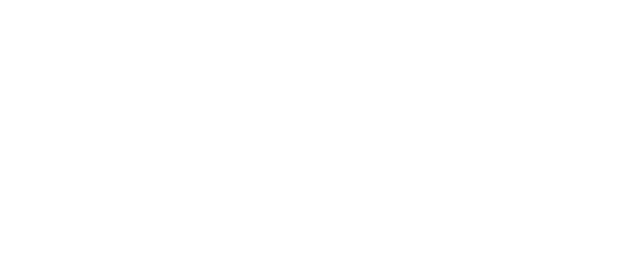
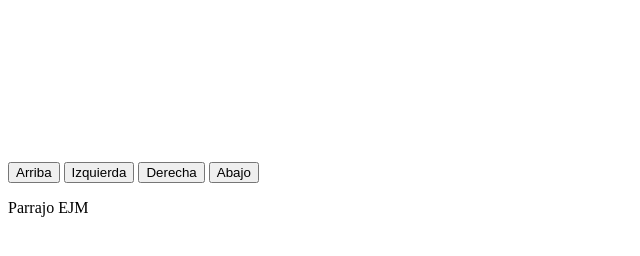
Before and after one commit to JuanDiSilva/juego-bombas-javaScript, a plain HTML site: page index.html in a window 1280 px wide. Shown: the whole page, without its empty margins (0-640 px from the left). Drawn offline with Linux system fonts and the light colour scheme.

Commit message:
1.archivoGame

```diff
--- a/index.html
+++ b/index.html
@@ -7,6 +7,20 @@
       <title>JUEGO BOMBAS</title>
     </head>
     <body>
+      <div class="contenedor-gamer">
+        <canvas id="game"></canvas>
+
+        <div class="botones">
+          <button id="up">Arriba</button>
+          <button id="left">Izquierda</button>
+          <button id="right">Derecha</button>
+          <button id="down">Abajo</button>
+        </div>
+
+        <div class="mensajes">
+            <p>Parrajo EJM</p>
+        </div>
+      </div>
 
     </body>
 </html>
```
Also changed, not shown: java/game.js (added), java/maps.js (added), styles.css (added).
